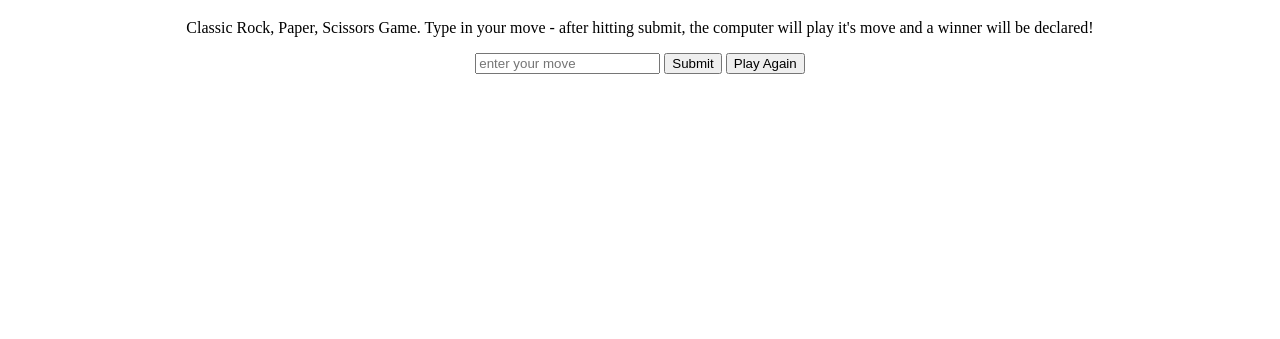
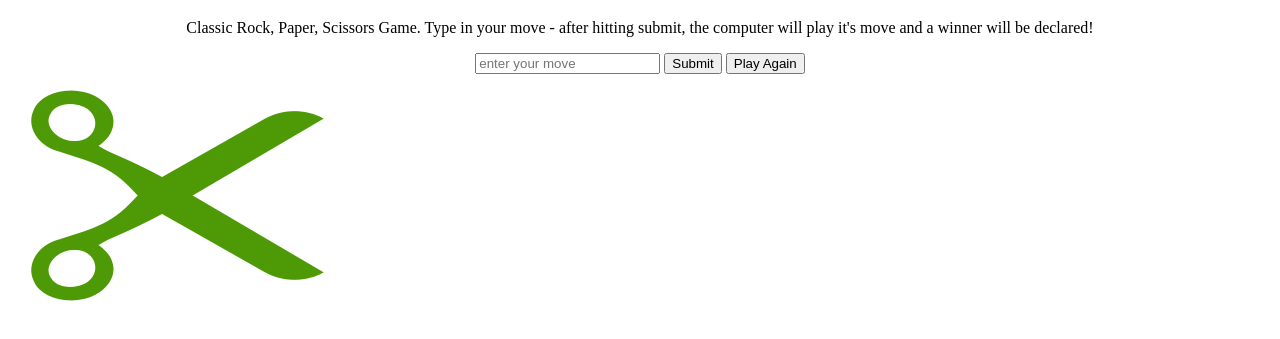
Before and after one commit to agraham0925/rock-paper-scissors, a plain HTML site: page index.html in a window 1280 px wide. Shown: the part 61-400 px from the top of the page. Drawn offline with Linux system fonts and the light colour scheme.

Commit message:
single scissors sprite appears on page

```diff
--- a/css/style.css
+++ b/css/style.css
@@ -3,12 +3,9 @@ h1, p, form, button {
 }
 
 .scissors {
-  /*width: 190px;
-  height: 240px;
-  background: url('monster-sprite.png') left center;*/
-  	background: url(..'/images/clipart779866.png');
-  	width: 100px;
-	height: 100px;
+  	background: url('../images/scissors-sprite.png');
+  	width: 350px;
+	height: 300px;
 	/*width: 2391px;
 	height: 1300px;*/
 }
```
Also changed, not shown: images/scissors-sprite.png (renamed from images/clipart779866.png).
